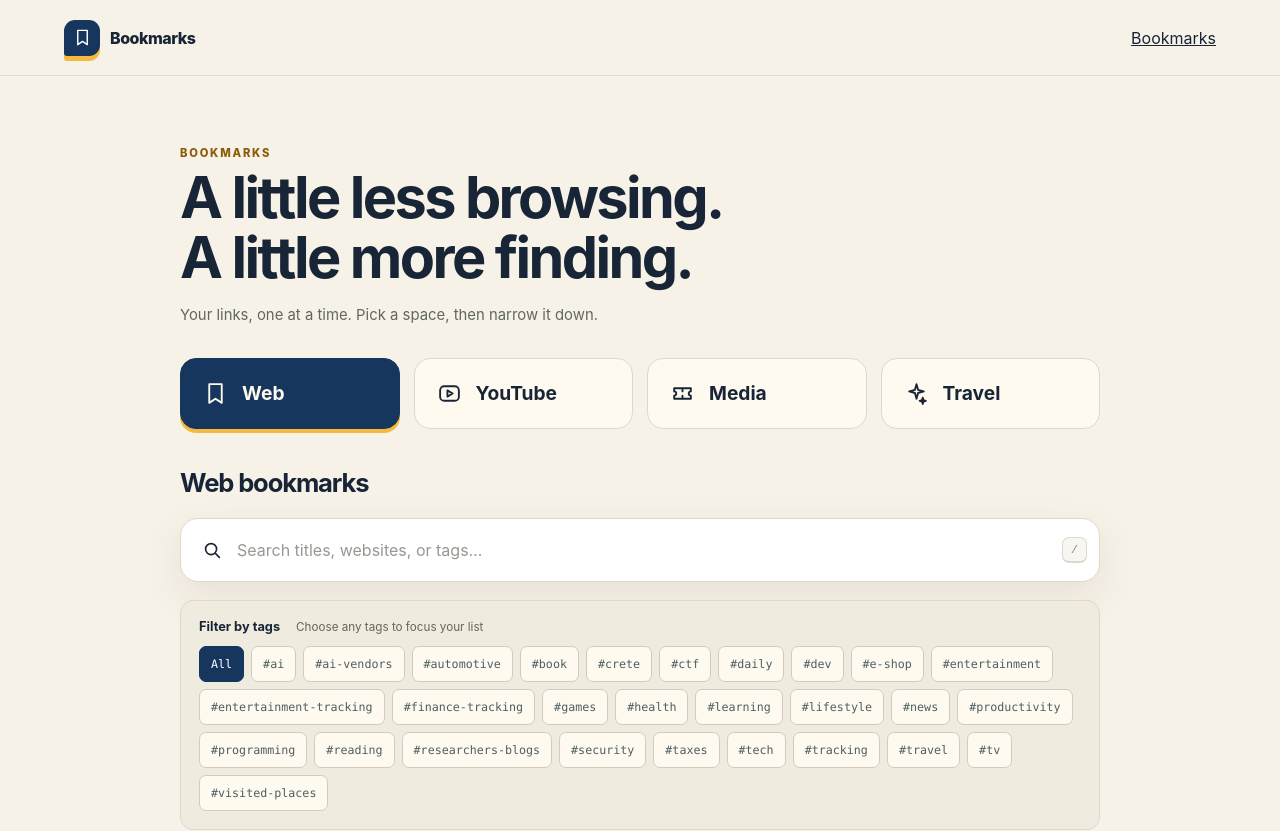
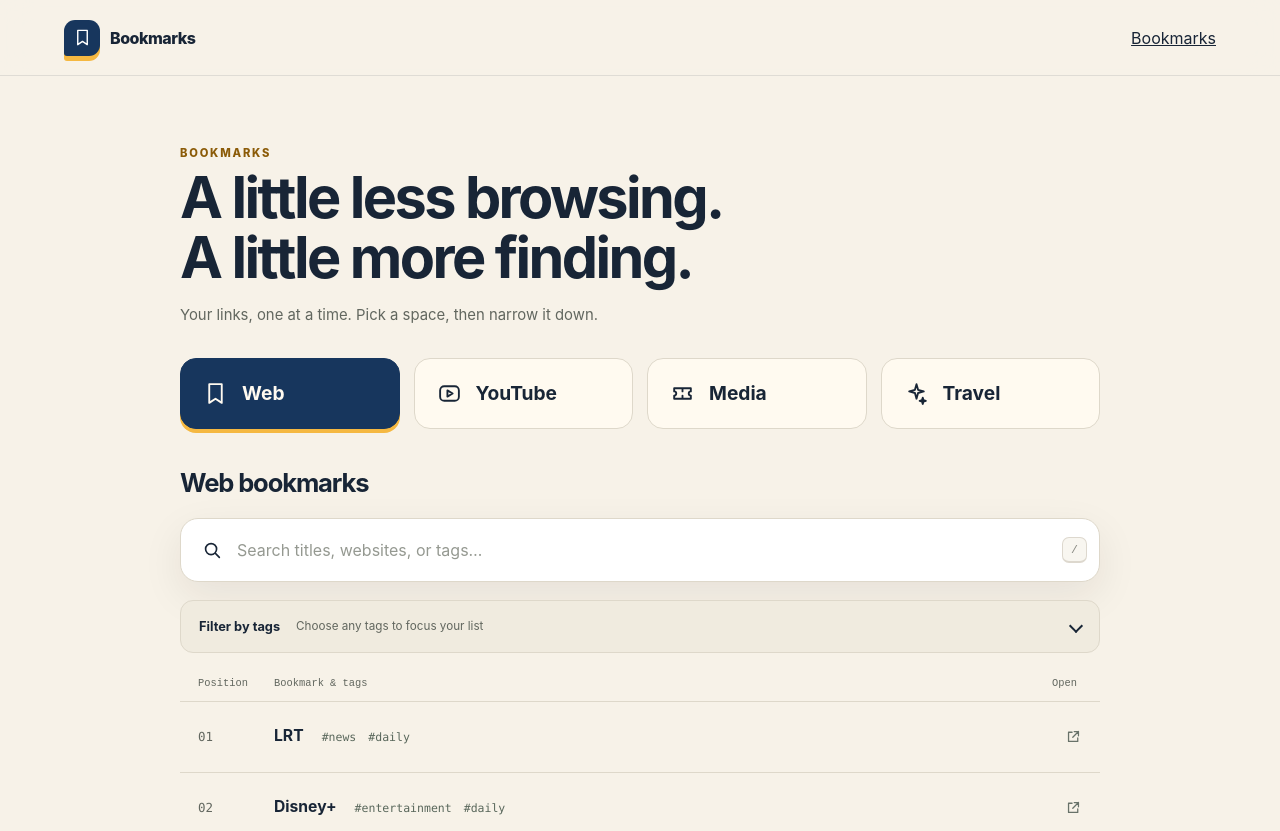
Before and after one commit to ILetAIWriteThis/bookmarks, a React (Vite) app: page / in a window 1280 px wide. Shown: the top 831 px of the page. Built offline with nearby package versions, Linux system fonts and the light colour scheme.

Commit message:
Collapse tag filters by default

```diff
--- a/src/pages/V2Page.tsx
+++ b/src/pages/V2Page.tsx
@@ -73,10 +73,10 @@ export function V2Page({ data, collection }: { data: BookmarkData; collection: V
             onClick={() => setQueries((current) => ({ ...current, [collection]: '' }))}><Icon name="close" size={19} /></button>}
           <kbd>/</kbd>
         </div>
-        <div className="v2-filters" role="group" aria-label={`Filter ${title} by tags`}>
-          <div className="v2-filter-heading"><span>Filter by tags</span>
-            <span className="v2-filter-hint">{selected.length ? 'Matching all selected tags' : 'Choose any tags to focus your list'}</span>
-          </div>
+        <details className="v2-filters">
+          <summary className="v2-filter-heading"><span>Filter by tags</span>
+            <span className="v2-filter-hint">{selected.length ? `${selected.length} selected · Matching all selected tags` : 'Choose any tags to focus your list'}</span>
+          </summary>
           <div className="v2-filter-options">
             <button type="button" className="v2-filter" aria-pressed={selected.length === 0}
               onClick={() => setFilters((current) => ({ ...current, [collection]: [] }))}>All</button>
@@ -84,7 +84,7 @@ export function V2Page({ data, collection }: { data: BookmarkData; collection: V
               <button type="button" key={tag} className="v2-filter" aria-pressed={selected.includes(tag)} onClick={() => toggleTag(tag)}>#{tag}</button>
             ))}
           </div>
-        </div>
+        </details>
 
         <div className="v2-list-heading" aria-hidden="true"><span>Position</span><span>Bookmark & tags</span><span>Open</span></div>
         <ol className="v2-list" aria-label={`${title} bookmarks`}>
--- a/src/v2.css
+++ b/src/v2.css
@@ -16,7 +16,11 @@
 .v2-heading h2 { font-size: 1.6rem; margin: 0; }
 .v2-search { max-width: none; margin-bottom: 18px; }
 .v2-filters { padding: 18px; border: 1px solid var(--line); border-radius: 13px; background: #f0ebdf; margin-bottom: 24px; }
-.v2-filter-heading { display: flex; flex-wrap: wrap; align-items: baseline; gap: 6px 16px; margin-bottom: 12px; font-size: .8rem; font-weight: 700; }
+.v2-filter-heading { display: flex; flex-wrap: wrap; align-items: center; gap: 6px 16px; font-size: .8rem; font-weight: 700; cursor: pointer; list-style: none; }
+.v2-filter-heading::-webkit-details-marker { display: none; }
+.v2-filter-heading::after { content: ''; width: 8px; height: 8px; margin-left: auto; border-right: 2px solid currentColor; border-bottom: 2px solid currentColor; transform: rotate(45deg); }
+.v2-filters[open] .v2-filter-heading { margin-bottom: 12px; }
+.v2-filters[open] .v2-filter-heading::after { transform: rotate(225deg); }
 .v2-filter-hint { color: #62675f; font-size: .73rem; font-weight: 400; }
 .v2-filter-options { display: flex; flex-wrap: wrap; gap: 7px; }
 .v2-filter { min-height: 36px; padding: 7px 11px; border: 1px solid #d2ccbf; border-radius: 7px; background: #fffaf0; color: #4f5e60; font: .73rem ui-monospace, SFMono-Regular, Consolas, monospace; overflow-wrap: anywhere; cursor: pointer; }
```
Also changed, not shown: 2 other files (tests, documents, lock files or other folders).
